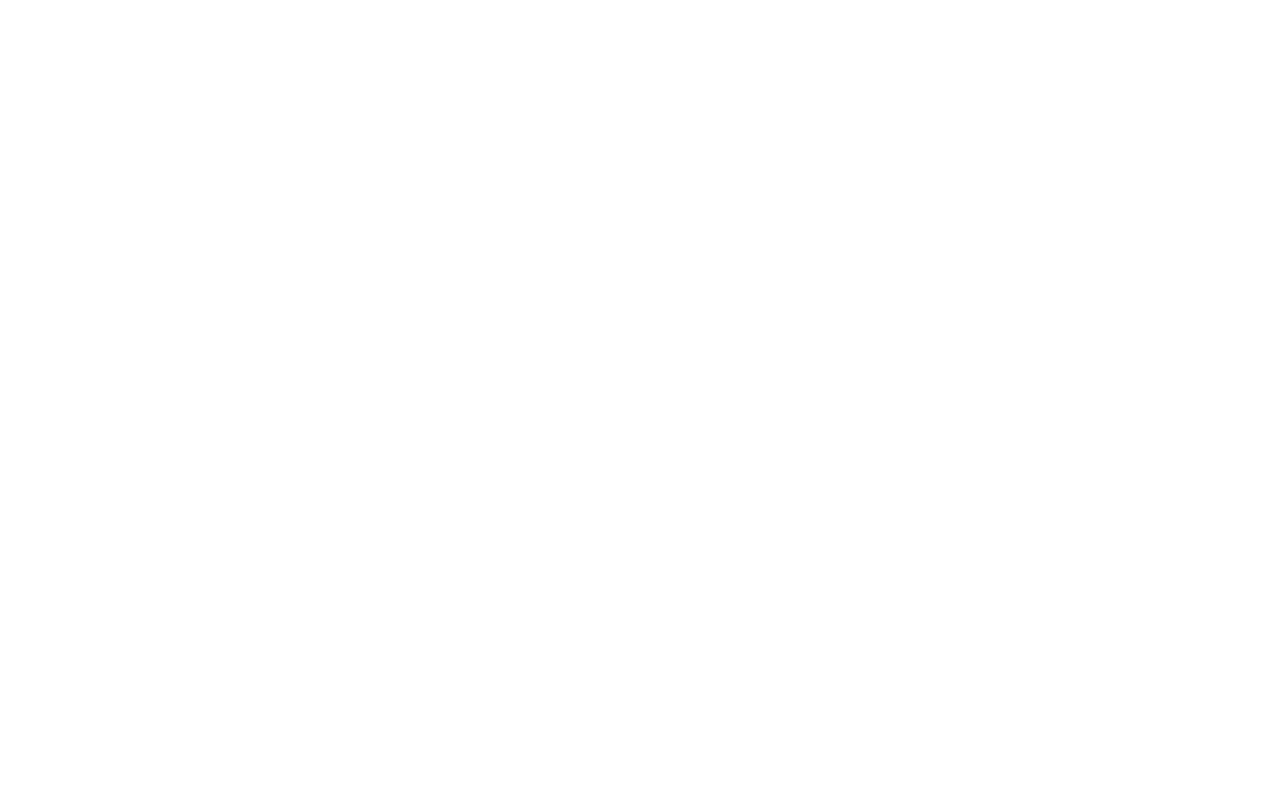
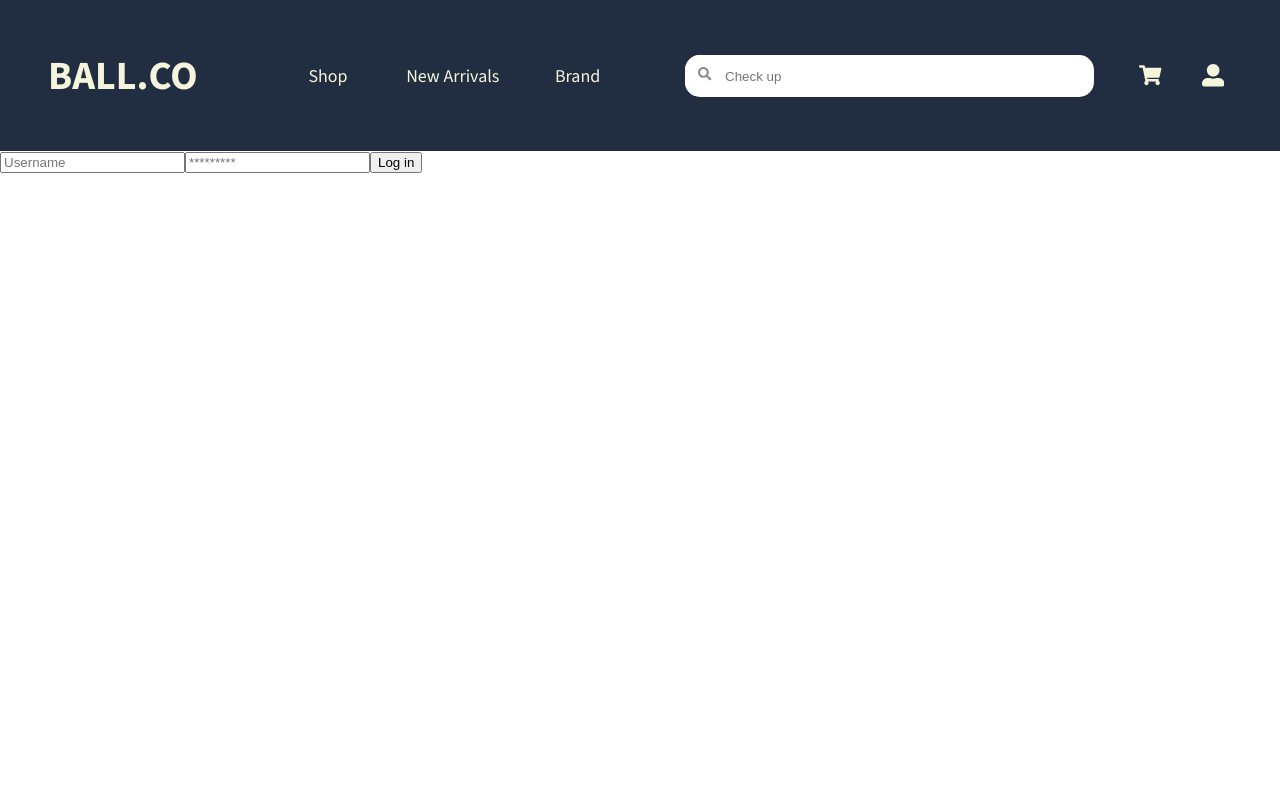
Before and after one commit to ReaperScythe13/Shopify, a React (Vite) app in the folder frontend/: page /login in a window 1280 px wide. Before the commit this address had no page. Shown: the top 800 px of the page. Built offline with nearby package versions, Linux system fonts and the light colour scheme; a web font is replaced by a local one.

Commit message:
Login page
Set up the connection to the backend for the login page.

```diff
--- a/frontend/src/index.css
+++ b/frontend/src/index.css
@@ -169,3 +169,9 @@ footer p{
     margin: 0;
     margin-bottom: 0.5em;
 }
+.loginForm{
+    height: 100vh;
+    display: flex;
+    flex-direction: column;
+    max-width: 600px;
+}
--- a/frontend/src/main.jsx
+++ b/frontend/src/main.jsx
@@ -4,6 +4,7 @@ import { BrowserRouter, Routes, Route, Link } from "react-router-dom"
 import Layout from "./components/Layout"
 import Home from "./pages/Home"
 import Shop from "./pages/shop/Shop"
+import Login from "./pages/Login"
 
 function App(){
     return (
@@ -12,6 +13,7 @@ function App(){
                 <Route path="/" element={<Layout />}>
                 <Route index element={<Home />} />
                 <Route path="shop" element={<Shop />} />
+                <Route path="login" element={<Login />} />
                 </Route>
             </Routes>
         </BrowserRouter>
--- /dev/null
+++ b/frontend/src/pages/Login.jsx
@@ -0,0 +1,67 @@
+import React from 'react';
+import { useLocation, useNavigate } from 'react-router-dom';
+
+export default function Login(){
+    const [loginData, setLoginData] = React.useState({ username: "", password: ""})
+    const [status, setStatus] = React.useState("idle")
+    const [error, setError] = React.useState()
+
+    async function handleSubmit(e){
+        e.preventDefault()
+        setStatus("Submitting")
+        try { const response = await fetch("http://localhost:5003/auth/login",
+            {
+                method: "post",
+                headers: {
+                    "Content-Type": "application/json"
+                },
+                body: JSON.stringify(loginData)
+            }
+        )
+        const data = response.json()
+        if(!response.ok){
+            throw{
+                message: data.message,
+                statusText: response.statusText,
+                status: response.status
+
+            }
+        }
+            localStorage.setItem('loggedin', true)
+      }catch(err){
+            setError(err)
+      }finally{
+            setStatus('idle')
+      }
+    }
+    function handleChange(e){
+        const { name, value } = e.target
+        setLoginData(prev => ({
+            ...prev,
+            [name]: value
+        }))
+    }
+    return (
+        <div className='loginForm'>
+            <form onSubmit={handleSubmit}>
+                <input
+                    type='username'
+                    name='username'
+                    onChange={handleChange}
+                    placeholder='Username'
+                    value= {loginData.username}
+                />
+                <input
+                    type='password'
+                    name='password'
+                    onChange={handleChange}
+                    placeholder='*********'
+                    value={loginData.password}
+                />
+                <button disabled= {status === 'Submitting'}>
+                    {status === 'Submitting' ? 'Logging in' : 'Log in'}
+                </button>
+            </form>
+        </div>
+    )
+}
```
